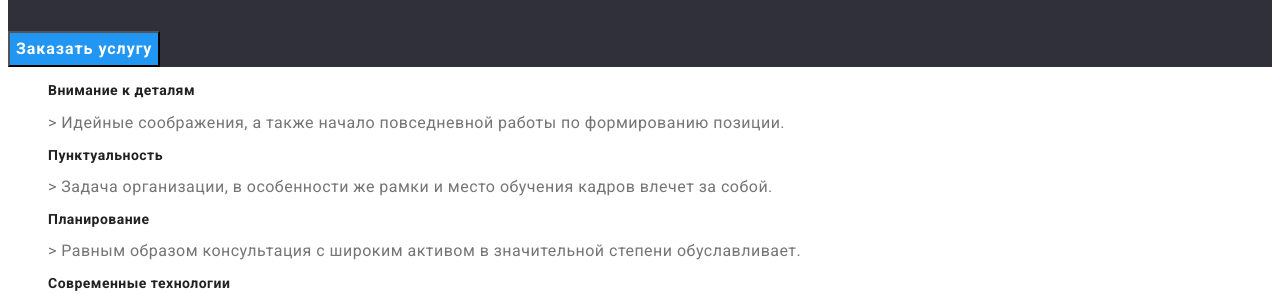
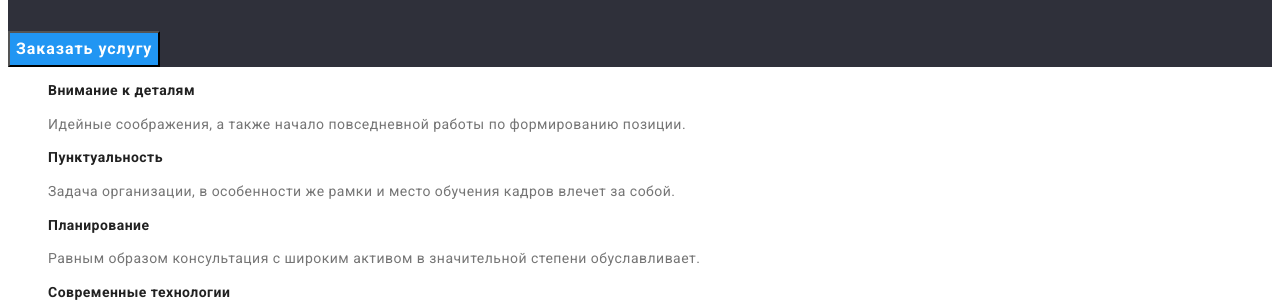
Before and after one commit to Oleksandra9/goit-markup-hw-02, a plain HTML site: page index.html in a window 1280 px wide. Shown: the part 292-595 px from the top of the page. Drawn offline with Linux system fonts and the light colour scheme.

Commit message:
Update index.html

```diff
--- a/index.html
+++ b/index.html
@@ -55,21 +55,21 @@
         <ul class="features-list list">
           <li>
             <h3 class="features-title">Внимание к деталям</h3>
-            <p class="features-text"></p>>
+            <p class="features-text">
               Идейные соображения, а также начало повседневной работы по
               формированию позиции.
             </p>
           </li>
           <li>
             <h3 class="features-title">Пунктуальность</h3>
-            <p class="features-text"></p>>
+            <p class="features-text">
               Задача организации, в особенности же рамки и место обучения кадров
               влечет за собой.
             </p>
           </li>
           <li>
             <h3 class="features-title">Планирование</h3>
-            <p class="features-text"></p>>
+            <p class="features-text">
               Равным образом консультация с широким активом в значительной
               степени обуславливает.
             </p>
```
